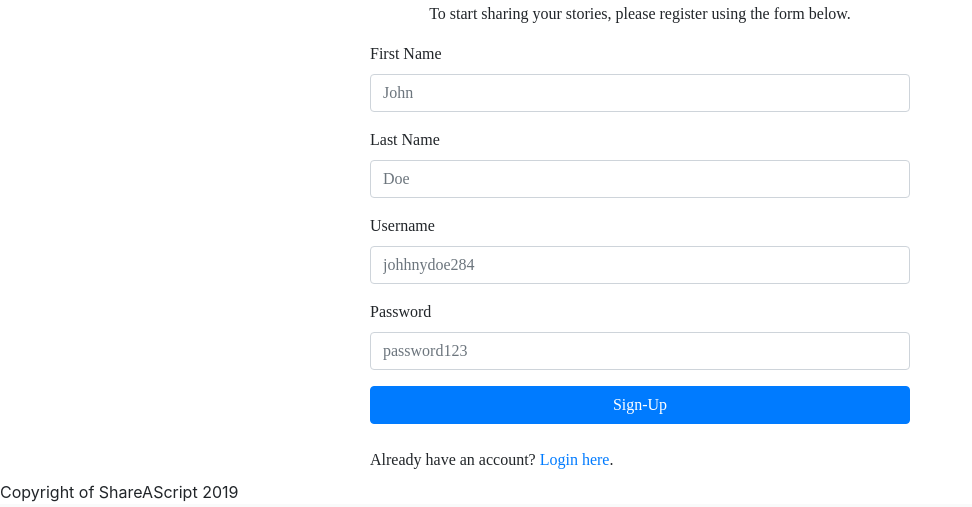
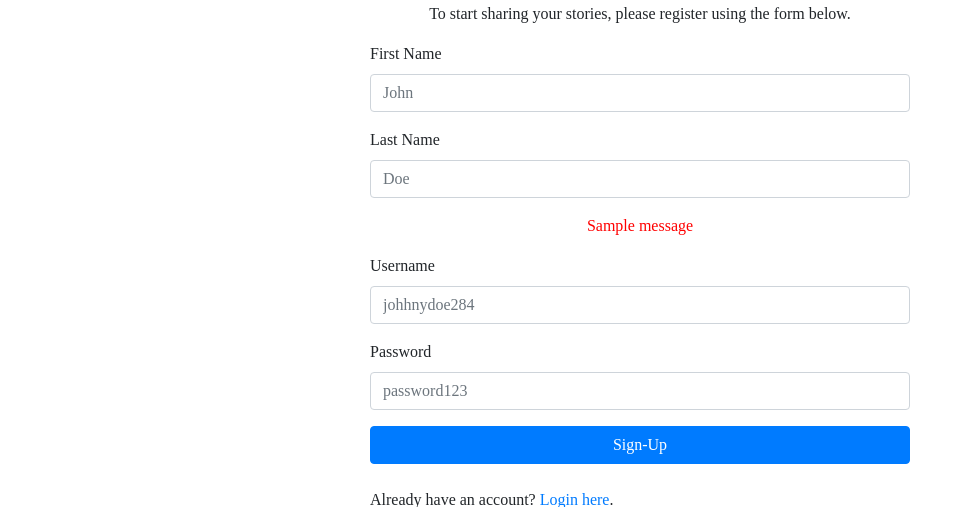
Before and after one commit to Seabhac-94/share_a_script, a Flask app: page /register in a window 1280 px wide. Shown: the part 508-1015 px from the top of the page, without its empty margins (0-972 px from the left). Run offline with Flask 2, Linux system fonts and the light colour scheme; one stand-in notice (Sample message) is shown; some libraries are stand-ins or nearby versions; some web fonts are replaced.

Commit message:
flash messages now operational for login and registeration

```diff
--- a/app.py
+++ b/app.py
@@ -37,10 +37,9 @@ def login():
             if bcrypt.hashpw(request.form['pass'].encode('utf-8'), login_user['password']) == login_user['password']:
                 session['username'] = request.form['username']
                 return redirect(url_for('index'))
-        else:
-            return "Incorrect username/password"
-    else:
-        return render_template('login.html')
+            else:
+                flash("Incorrect username/password")
+    return render_template('login.html')
 
 """
 Register Users to Site
@@ -49,16 +48,15 @@ Register Users to Site
 def register():
     if request.method == 'POST':
         users = mongo.db.users
-        existing_user = users.find_one({'name' : request.form['username']})
+        existing_user = users.find_one({'username' : request.form['username']})
 
         if existing_user is None:
             hashpass = bcrypt.hashpw(request.form['pass'].encode('utf-8'), bcrypt.gensalt())
             users.insert_one({'first_name' : request.form['first_name'], 'last_name' : request.form['last_name'], 'username' : request.form['username'], 'password' : hashpass})
             session['username'] = request.form['username']
             return render_template('welcome.html')
-
-        return 'That username already exists!'
-
+        else:
+            flash("Username already taken!")
     return render_template('signup.html')
 
 """
--- a/static/css/style.css
+++ b/static/css/style.css
@@ -62,3 +62,10 @@
     font-size: 5rem;
     color: brown;
 }
+
+
+/* --- login.html --- */
+
+.flash {
+    color: red;
+}
--- a/templates/signup.html
+++ b/templates/signup.html
@@ -17,6 +17,15 @@
                     <label for="last_name">Last Name</label>
                     <input type="text" class="form-control" name="last_name" placeholder="Doe">
                 </div>
+                {% with messages = get_flashed_messages() %}
+                {% if messages %}
+                <div class="text-center second-font flash">
+                    {% for message in messages %}
+                    <p>{{ message }}</p>
+                    {% endfor %}
+                </div>
+                {% endif %}
+                {% endwith %}
                 <div class="form-group">
                     <label for="username">Username</label>
                     <input type="text" class="form-control" name="username" placeholder="johhnydoe284">
```
Also changed, not shown: templates/login.html (+9 -0 lines).
